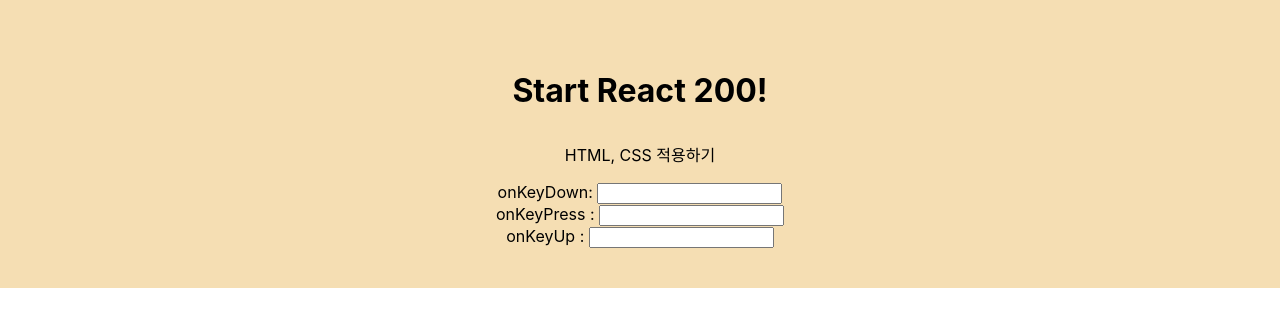
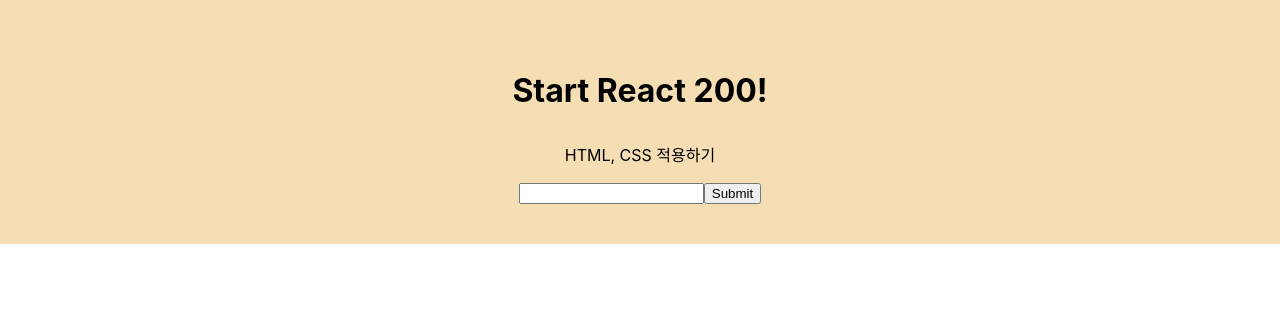
Before and after one commit to dev-chloe/hangout-react200, a React (Create React App) app: page / in a window 1280 px wide. Shown: the top 326 px of the page. Built offline with nearby package versions, Linux system fonts and the light colour scheme.

Commit message:
react200 중급072

```diff
--- a/src/App.js
+++ b/src/App.js
@@ -1,13 +1,13 @@
 import React from 'react';
 import './App.css';
-import ReactonKey from './R071_onKey';
+import ReactonSubmit from './R072_onSubmit';
 
 function App() {
   return (
     <div className="cont_box">
       <h1>Start React 200!</h1>
       <p>HTML, CSS 적용하기</p>
-      <ReactonKey />
+      <ReactonSubmit />
     </div>
   );
 }
--- /dev/null
+++ b/src/R072_onSubmit.js
@@ -0,0 +1,25 @@
+import React, { Component } from "react";
+
+class R072_onSubmit extends Component {
+  Submit(e) {
+    let inputValue = document.getElementById("inputId").value;
+    console.log("inputValue : " + inputValue);
+    e.preventDefault();
+  }
+
+  render() {
+    return (
+      <form onSubmit={this.Submit}>
+        <input type="text" name="inputName" id="inputId"/>
+        <input type="submit" value="Submit"/>
+      </form>
+    )
+  }
+}
+
+// form 태그 안에 있는 type이 submit인 input 태그를 틀릭하거나 input 태그에 커서를 놓고 entder를 누르면 onSubmit 이벤트가 발생한다
+// Submit이라는 함수를 선언하고 id값이 inputId인 태그의 value 값을 inputValue 변수에 할당한다.
+// inputValue를 로그로 출력한다.
+// 이벤트 객체 e에 preventDefault 함수를 실행하면, submit 이후에 페이지 새로 고침을 방지 할 수 있다.
+
+export default R072_onSubmit;
```
